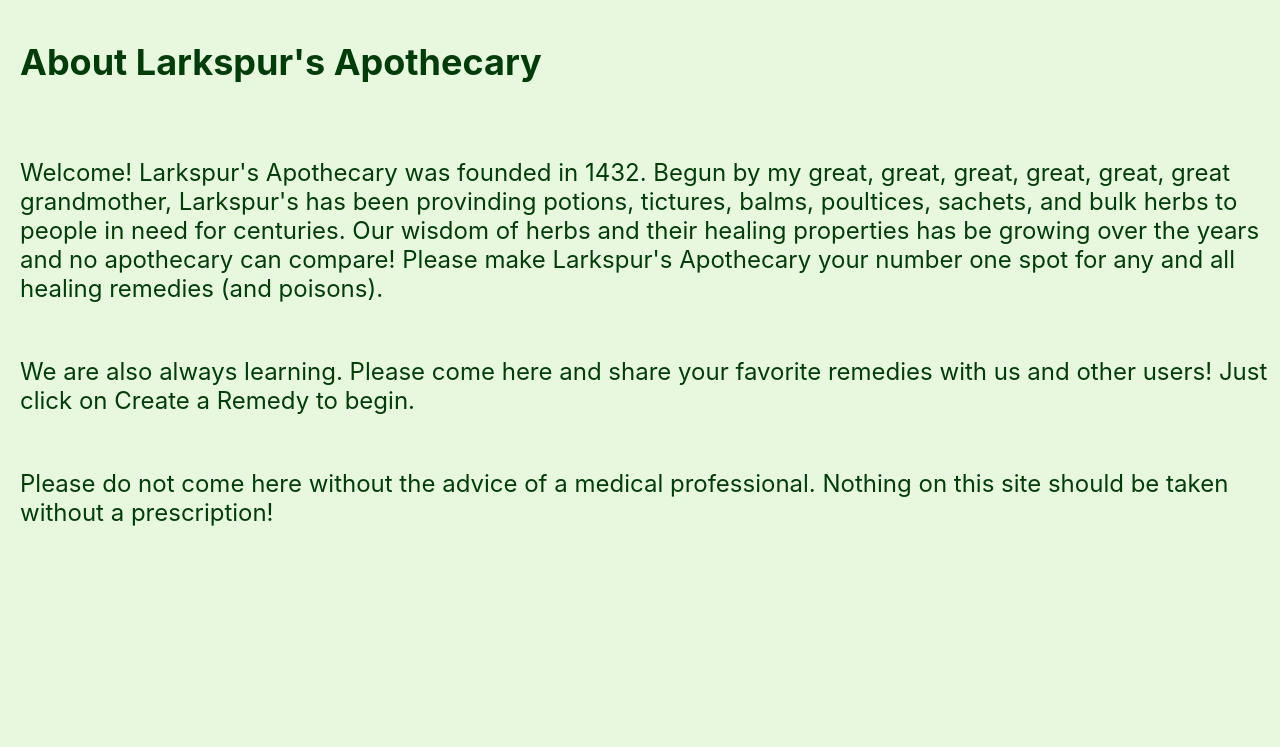
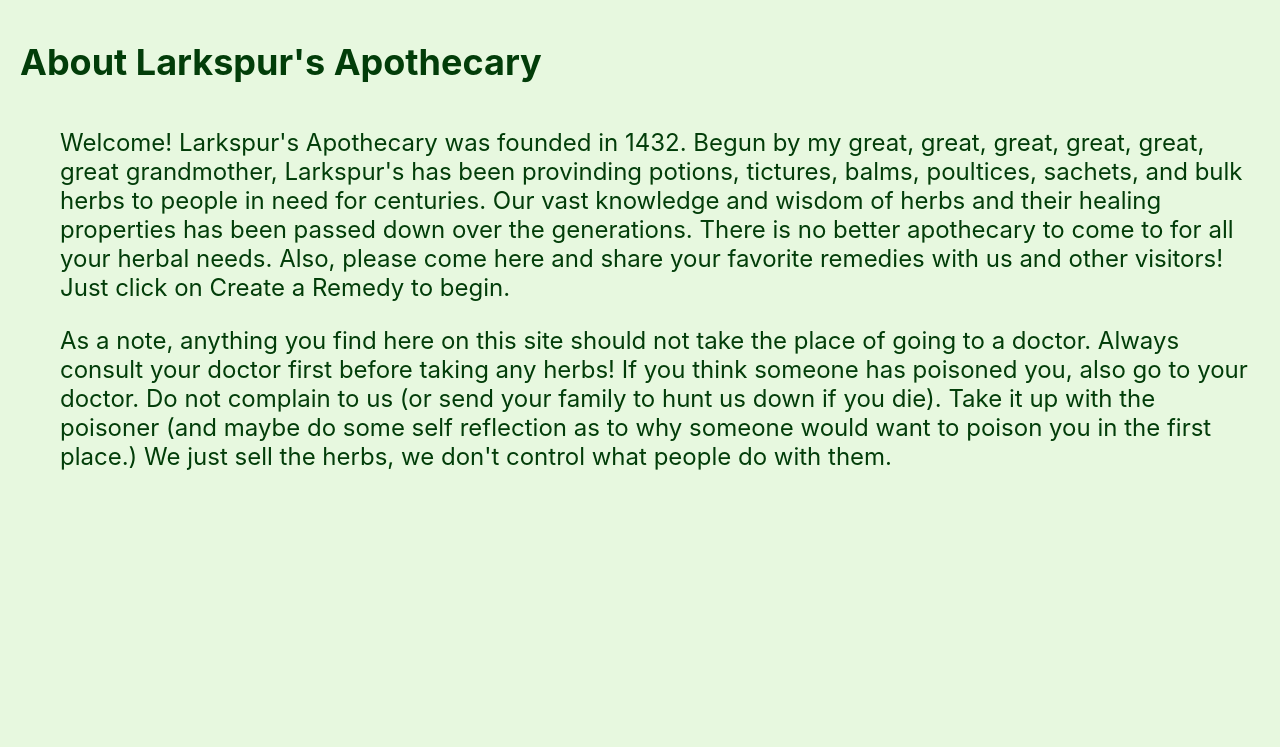
Before and after one commit to Amanda2900/larkspursapothecary, a Django app: page /about/ in a window 1280 px wide. Shown: the part 77-824 px from the top of the page. Run offline with Django 3.2, Linux system fonts and the light colour scheme.

Commit message:
edit about page text and css

```diff
--- a/main_app/static/css/about.css
+++ b/main_app/static/css/about.css
@@ -3,8 +3,8 @@ h1 {
   margin: 20px 0;
   padding: 20px;
 }
-p {
+.about-text {
   font-size: var(--font-xl);
-  padding-top: 30px;
-  margin-left: 20px;
+  padding: 0 20px;
+  margin-left: 40px;
 }
--- a/main_app/templates/about.html
+++ b/main_app/templates/about.html
@@ -9,8 +9,10 @@
 
   <h1>About Larkspur's Apothecary</h1>
 
-  <p> Welcome! Larkspur's Apothecary was founded in 1432. Begun by my great, great, great, great, great, great grandmother, Larkspur's has been provinding potions, tictures, balms, poultices, sachets, and bulk herbs to people in need for centuries. Our wisdom of herbs and their healing properties has be growing over the years and no apothecary can compare! Please make Larkspur's Apothecary your number one spot for any and all healing remedies (and poisons). </p>
-  <p>We are also always learning. Please come here and share your favorite remedies with us and other users! Just click on Create a Remedy to begin.</p>
-  <p>Please do not come here without the advice of a medical professional. Nothing on this site should be taken without a prescription!</p>
+  <div class="about-text">
+    <p> Welcome! Larkspur's Apothecary was founded in 1432. Begun by my great, great, great, great, great, great grandmother, Larkspur's has been provinding potions, tictures, balms, poultices, sachets, and bulk herbs to people in need for centuries. Our vast knowledge and wisdom of herbs and their healing properties has been passed down over the generations. There is no better apothecary to come to for all your herbal needs. Also, please come here and share your favorite remedies with us and other visitors! Just click on Create a Remedy to begin. </p>
+
+    <p>As a note, anything you find here on this site should not take the place of going to a doctor. Always consult your doctor first before taking any herbs! If you think someone has poisoned you, also go to your doctor. Do not complain to us (or send your family to hunt us down if you die). Take it up with the poisoner (and maybe do some self reflection as to why someone would want to poison you in the first place.) We just sell the herbs, we don't control what people do with them.</p>
+  </div>
 
 {% endblock %}
```
